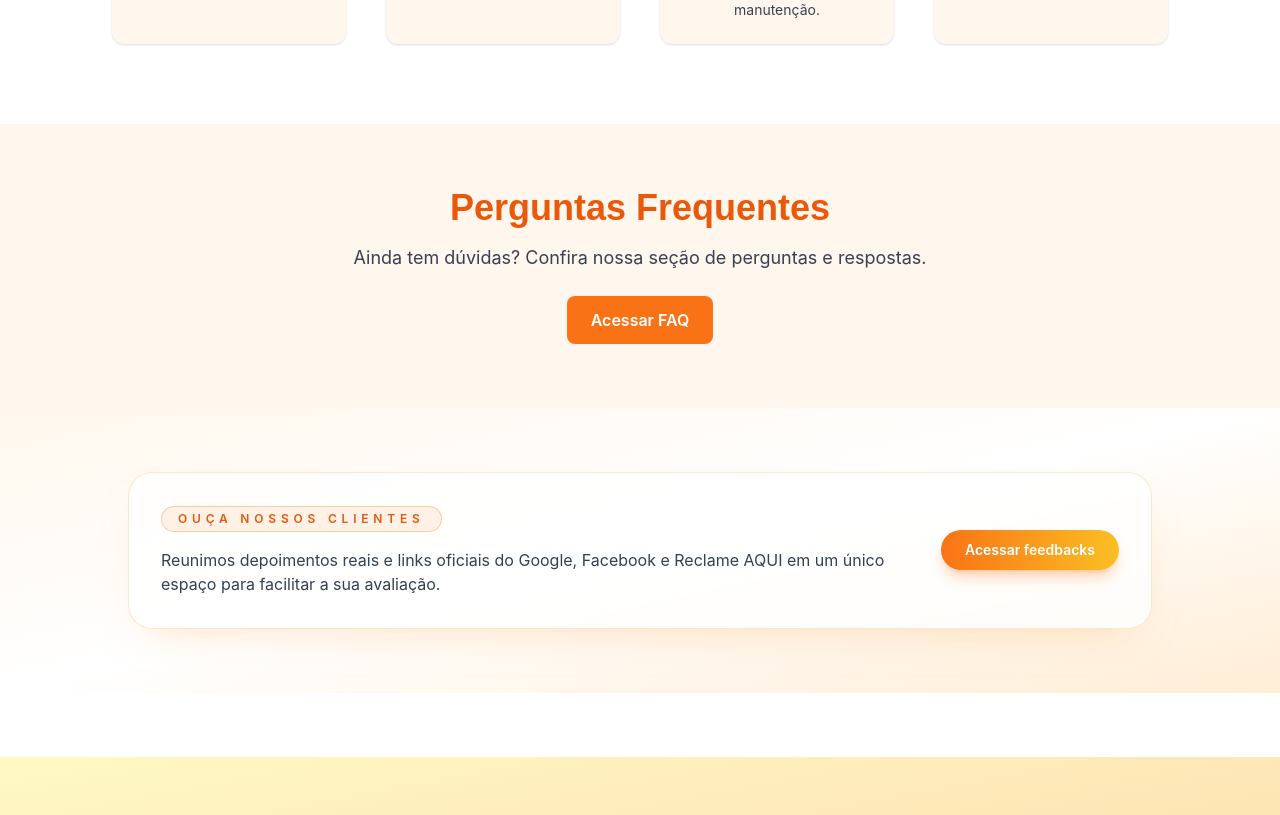
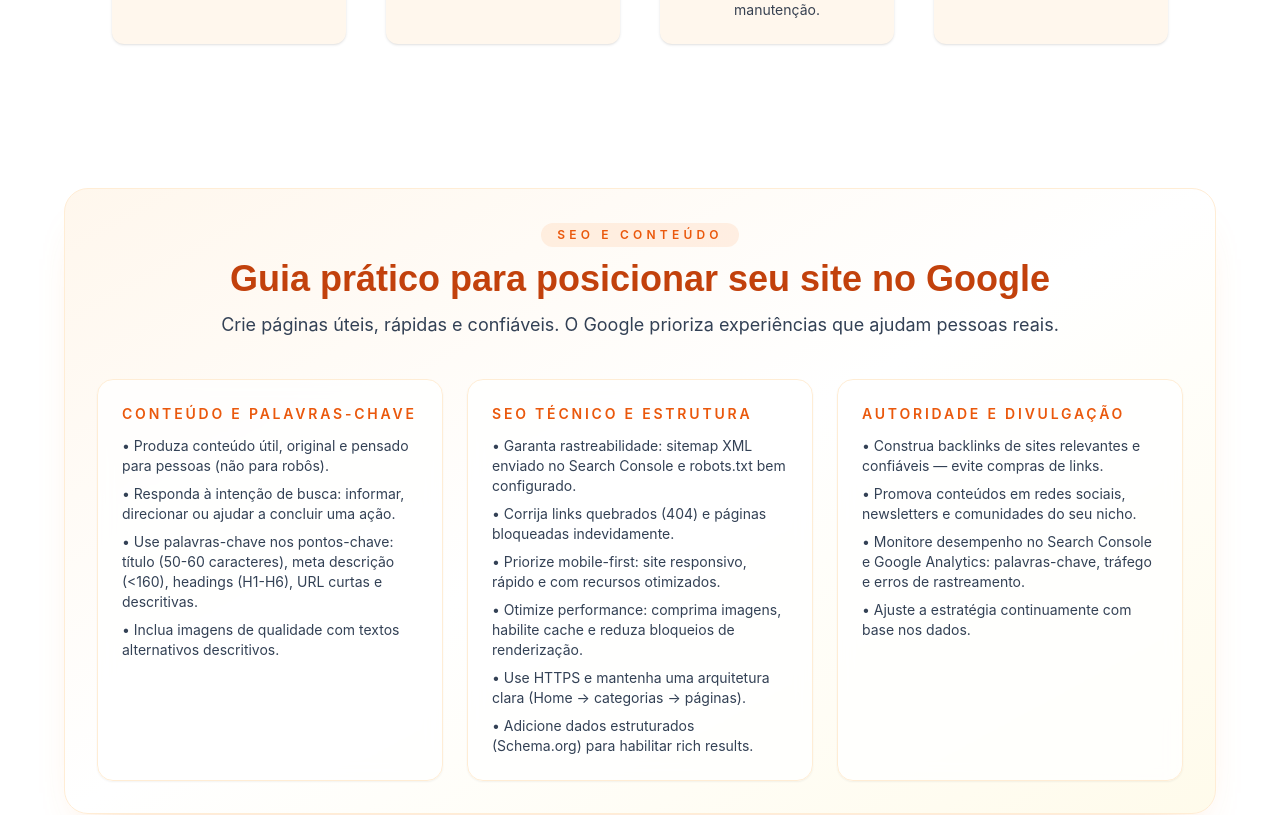
Before and after one commit to LeandroFrancaUS/solarinvest-Website, a Next.js app: page / in a window 1280 px wide. Shown: the part 1468-2283 px from the top of the page. Built offline with nearby package versions, Linux system fonts and the light colour scheme.

Commit message:
Add Portuguese SEO guidelines section

```diff
--- a/src/app/page.tsx
+++ b/src/app/page.tsx
@@ -3,6 +3,7 @@
 import Hero from '@/components/Hero';
 import Beneficios from '@/components/Beneficios';
 import ComoFunciona from '@/components/ComoFunciona';
+import SeoGuidelines from '@/components/SeoGuidelines';
 import Link from 'next/link';
 import { buildMetadata } from '@/lib/seo';
 
@@ -36,6 +37,9 @@ export default function Home() {
 
       {/* ⚙️ Etapas de como funciona */}
       <ComoFunciona />
+
+      {/* 📘 Guia rápido de SEO */}
+      <SeoGuidelines />
 
       {/* ❓ Banner de perguntas frequentes */}
       <section className="bg-orange-50 text-center py-16 px-4 sm:px-6 lg:px-8">
--- /dev/null
+++ b/src/components/SeoGuidelines.tsx
@@ -0,0 +1,61 @@
+'use client';
+
+export default function SeoGuidelines() {
+  return (
+    <section className="bg-white py-16 px-4 sm:px-6 lg:px-8">
+      <div className="mx-auto max-w-6xl space-y-10 rounded-3xl border border-orange-100 bg-gradient-to-br from-orange-50 via-white to-amber-50 p-8 shadow-[0_25px_45px_-30px_rgba(251,146,60,0.45)]">
+        <div className="space-y-3 text-center">
+          <p className="inline-flex items-center gap-2 rounded-full bg-orange-500/10 px-4 py-1 text-xs font-semibold uppercase tracking-[0.35em] text-orange-600">
+            SEO e Conteúdo
+          </p>
+          <h2 className="text-3xl font-bold text-orange-700 sm:text-4xl">
+            Guia prático para posicionar seu site no Google
+          </h2>
+          <p className="text-base text-slate-700 sm:text-lg">
+            Crie páginas úteis, rápidas e confiáveis. O Google prioriza experiências que ajudam pessoas reais.
+          </p>
+        </div>
+
+        <div className="grid gap-6 md:grid-cols-3">
+          <div className="flex flex-col gap-3 rounded-2xl border border-orange-100 bg-white/80 p-6 shadow-sm backdrop-blur">
+            <div className="text-sm font-semibold uppercase tracking-[0.2em] text-orange-600">
+              Conteúdo e Palavras-chave
+            </div>
+            <ul className="space-y-2 text-sm text-slate-700">
+              <li>• Produza conteúdo útil, original e pensado para pessoas (não para robôs).</li>
+              <li>• Responda à intenção de busca: informar, direcionar ou ajudar a concluir uma ação.</li>
+              <li>• Use palavras-chave nos pontos-chave: título (50-60 caracteres), meta descrição (&lt;160), headings (H1-H6), URL curtas e descritivas.</li>
+              <li>• Inclua imagens de qualidade com textos alternativos descritivos.</li>
+            </ul>
+          </div>
+
+          <div className="flex flex-col gap-3 rounded-2xl border border-orange-100 bg-white/80 p-6 shadow-sm backdrop-blur">
+            <div className="text-sm font-semibold uppercase tracking-[0.2em] text-orange-600">
+              SEO Técnico e Estrutura
+            </div>
+            <ul className="space-y-2 text-sm text-slate-700">
+              <li>• Garanta rastreabilidade: sitemap XML enviado no Search Console e robots.txt bem configurado.</li>
+              <li>• Corrija links quebrados (404) e páginas bloqueadas indevidamente.</li>
+              <li>• Priorize mobile-first: site responsivo, rápido e com recursos otimizados.</li>
+              <li>• Otimize performance: comprima imagens, habilite cache e reduza bloqueios de renderização.</li>
+              <li>• Use HTTPS e mantenha uma arquitetura clara (Home → categorias → páginas).</li>
+              <li>• Adicione dados estruturados (Schema.org) para habilitar rich results.</li>
+            </ul>
+          </div>
+
+          <div className="flex flex-col gap-3 rounded-2xl border border-orange-100 bg-white/80 p-6 shadow-sm backdrop-blur">
+            <div className="text-sm font-semibold uppercase tracking-[0.2em] text-orange-600">
+              Autoridade e Divulgação
+            </div>
+            <ul className="space-y-2 text-sm text-slate-700">
+              <li>• Construa backlinks de sites relevantes e confiáveis — evite compras de links.</li>
+              <li>• Promova conteúdos em redes sociais, newsletters e comunidades do seu nicho.</li>
+              <li>• Monitore desempenho no Search Console e Google Analytics: palavras-chave, tráfego e erros de rastreamento.</li>
+              <li>• Ajuste a estratégia continuamente com base nos dados.</li>
+            </ul>
+          </div>
+        </div>
+      </div>
+    </section>
+  );
+}
```
